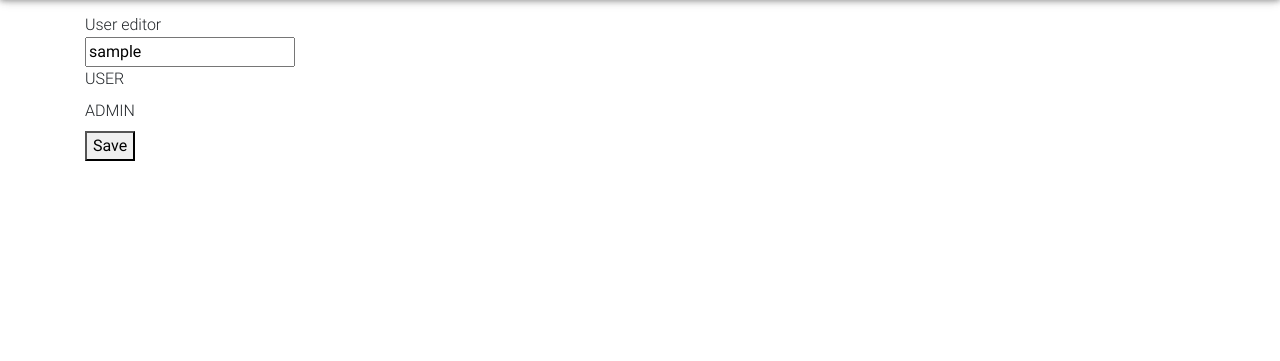
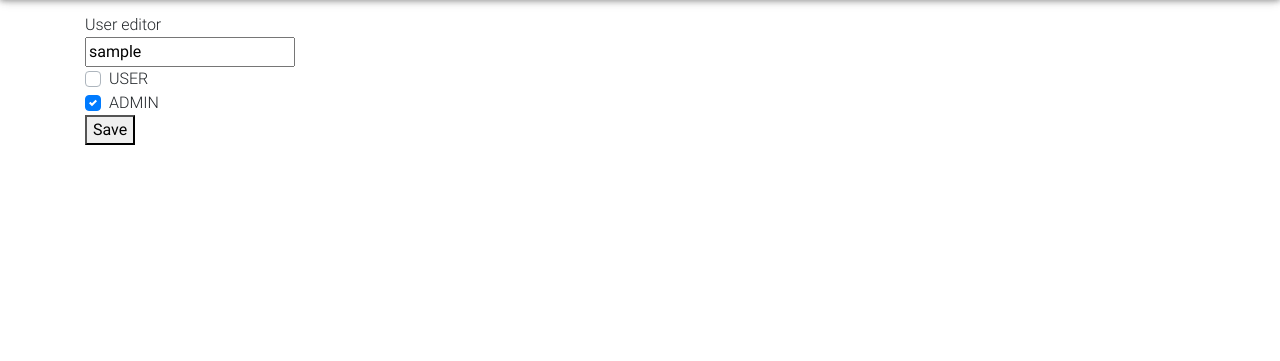
Before and after one commit to andryunin-dev/norealt, a Spring Boot app: page /user/1 in a window 1280 px wide. Shown: the part 59-420 px from the top of the page. Run offline with Spring Boot 4, Linux system fonts and the light colour scheme; a user stored in the database is signed in; empty tables hold one stand-in row (values such as "Sample post"); some of the project's set-up classes (security, data sources, template engines, error pages and the like) are left out, and stand-ins take their place; database files in the repository are not loaded; some libraries are stand-ins or nearby versions.

Commit message:
fix user editor

```diff
--- a/src/main/resources/templates/userEdit.ftl
+++ b/src/main/resources/templates/userEdit.ftl
@@ -6,13 +6,13 @@
     <form action="/user" method="post">
         <input type="text" name="username" value="${user.username}">
         <#list roles as role>
-            <div>
-                <label><input type="checkbox" name="${role}" ${user.roles?seq_contains(role)?string("checked", "")}>${role}</label>
+            <div class="custom-control custom-checkbox">
+                <input type="checkbox" class="custom-control-input" id="${role}" name="${role}" ${user.roles?seq_contains(role)?string("checked", "")}>
+                <label for="${role}" class="custom-control-label">${role}</label>
             </div>
         </#list>
         <input type="hidden" value="${user.id}" name="userId">
         <input type="hidden" value="${_csrf.token}" name="_csrf">
         <button type="submit">Save</button>
     </form>
-
 </@c.page>
```
